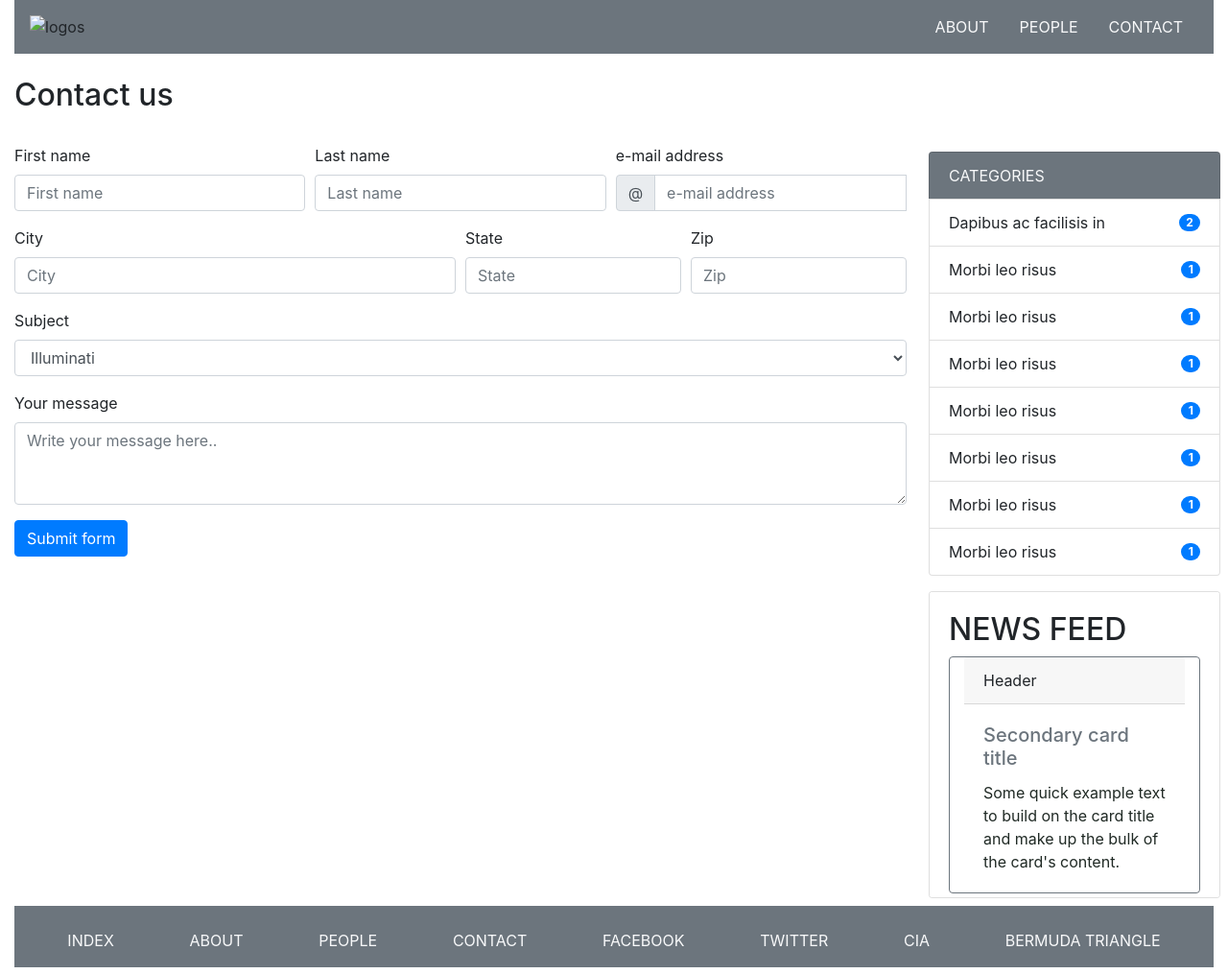
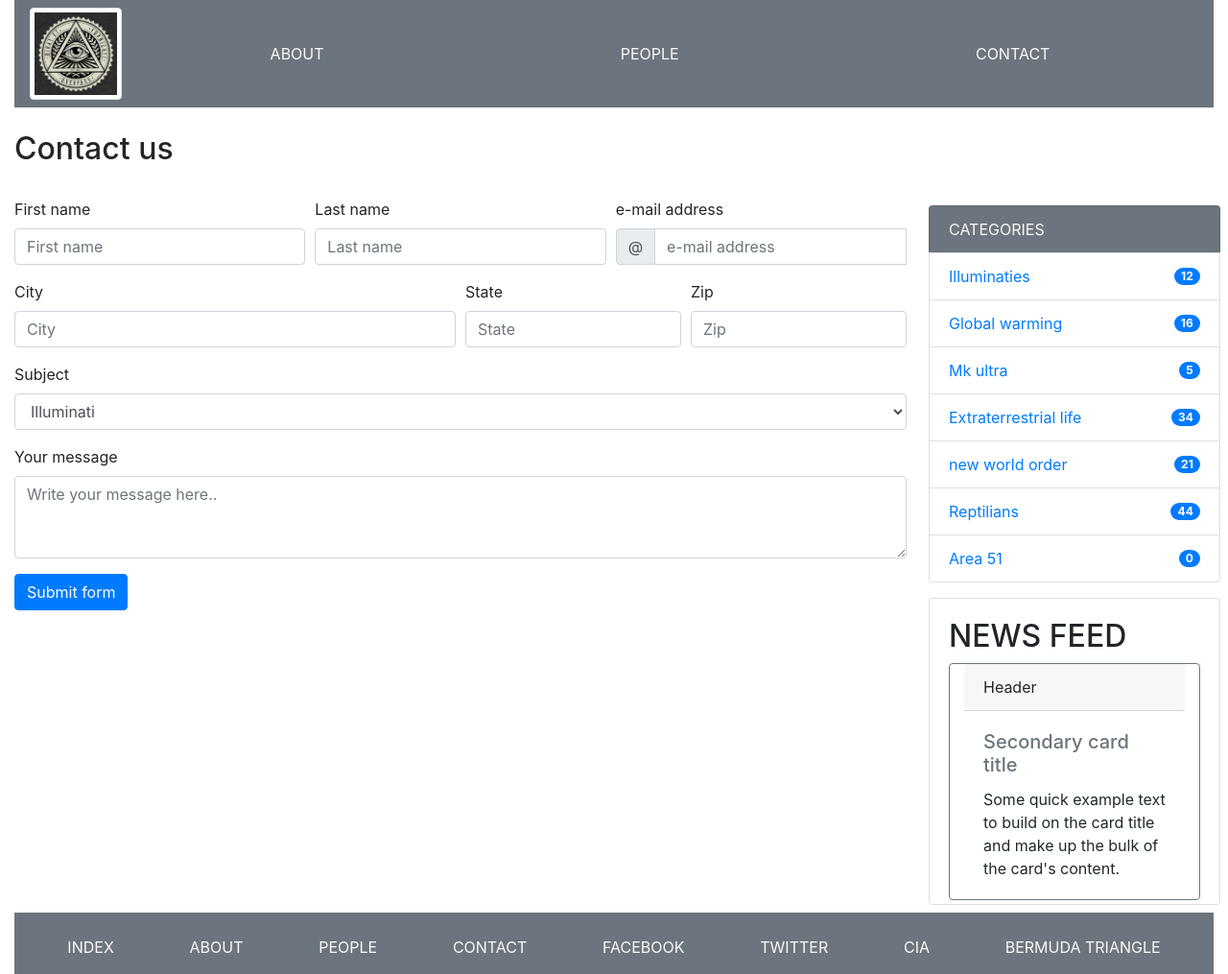
Before and after one commit to jmg64/consp_blog, a plain HTML site: page contact.html in a window 1280 px wide. Shown: the whole page at 96% size. Drawn offline with nearby package versions, Linux system fonts and the light colour scheme.

Commit message:
finished to add categories and navbar links in the html file

```diff
--- a/contact.html
+++ b/contact.html
@@ -16,15 +16,15 @@
         <!--NAVBAR-->
 
         <nav class="navbar navbar-expand-lg navbar-dark bg-secondary barrenav mb-4 ">
-            <img src="img/logos4.jpg" alt="logos" class="logos">
+                <a href="index.html" class="img_logos"> <img src="img/logos/logos4.jpg" alt="..." class="img-thumbnail logos"></a>
             <button class="navbar-toggler" type="button" data-toggle="collapse" data-target="#navbarNavAltMarkup"
                 aria-controls="navbarNavAltMarkup" aria-expanded="false" aria-label="Toggle navigation">
                 <span class="navbar-toggler-icon"></span>
             </button>
             <div class="collapse navbar-collapse justify-content-around " id="navbarNavAltMarkup">
-                <a class="nav-item nav-link text-light" href="#">ABOUT</a>
-                <a class="nav-item nav-link text-light" href="#">PEOPLE</a>
-                <a class="nav-item nav-link text-light" href="#">CONTACT</a>
+                <a class="nav-item nav-link text-light" href="about.html">ABOUT</a>
+                <a class="nav-item nav-link text-light" href="people.html">PEOPLE</a>
+                <a class="nav-item nav-link text-light" href="contact.html">CONTACT</a>
             </div>
         </nav>
 
@@ -121,38 +121,33 @@
                                 CATEGORIES
                             </li>
                             <li class="list-group-item d-flex justify-content-between align-items-center">
-                        Dapibus ac facilisis in
-                        <span class="badge badge-primary badge-pill">2</span>
+                                    <a href="#">Illuminaties</a>
+                                <span class="badge badge-primary badge-pill">12</span>
                             </li>
                             <li class="list-group-item d-flex justify-content-between align-items-center">
-                        Morbi leo risus
-                        <span class="badge badge-primary badge-pill">1</span>
+                                    <a href="#">Global warming</a>
+                                <span class="badge badge-primary badge-pill">16</span>
                             </li>
                             <li class="list-group-item d-flex justify-content-between align-items-center">
-                        Morbi leo risus
-                        <span class="badge badge-primary badge-pill">1</span>
+                                    <a href="#">Mk ultra</a>
+                                <span class="badge badge-primary badge-pill">5</span>
                             </li>
                             <li class="list-group-item d-flex justify-content-between align-items-center">
-                        Morbi leo risus
-                        <span class="badge badge-primary badge-pill">1</span>
+                                    <a href="#">Extraterrestrial life</a>
+                                <span class="badge badge-primary badge-pill">34</span>
                             </li>
                             <li class="list-group-item d-flex justify-content-between align-items-center">
-                        Morbi leo risus
-                        <span class="badge badge-primary badge-pill">1</span>
+                                    <a href="#">new world order</a>
+                                <span class="badge badge-primary badge-pill">21</span>
                             </li>
                             <li class="list-group-item d-flex justify-content-between align-items-center">
-                        Morbi leo risus
-                        <span class="badge badge-primary badge-pill">1</span>
+                                    <a href="#">Reptilians</a>
+                                <span class="badge badge-primary badge-pill">44</span>
                             </li>
                             <li class="list-group-item d-flex justify-content-between align-items-center">
-                        Morbi leo risus
-                        <span class="badge badge-primary badge-pill">1</span>
+                                    <a href="#">Area 51</a>
+                                <span class="badge badge-primary badge-pill">0</span>
                             </li>
-                    <li class="list-group-item d-flex justify-content-between align-items-center">
-                        Morbi leo risus
-                        <span class="badge badge-primary badge-pill">1</span>
-                    </li>
-
                         </ul>
 
                 <div class="card example-1 scrollbar-deep-purple bordered-deep-purple thin">
```
Also changed, not shown: index.html (+1 -5 lines). Lines whose indentation alone changed are shown as unchanged.
